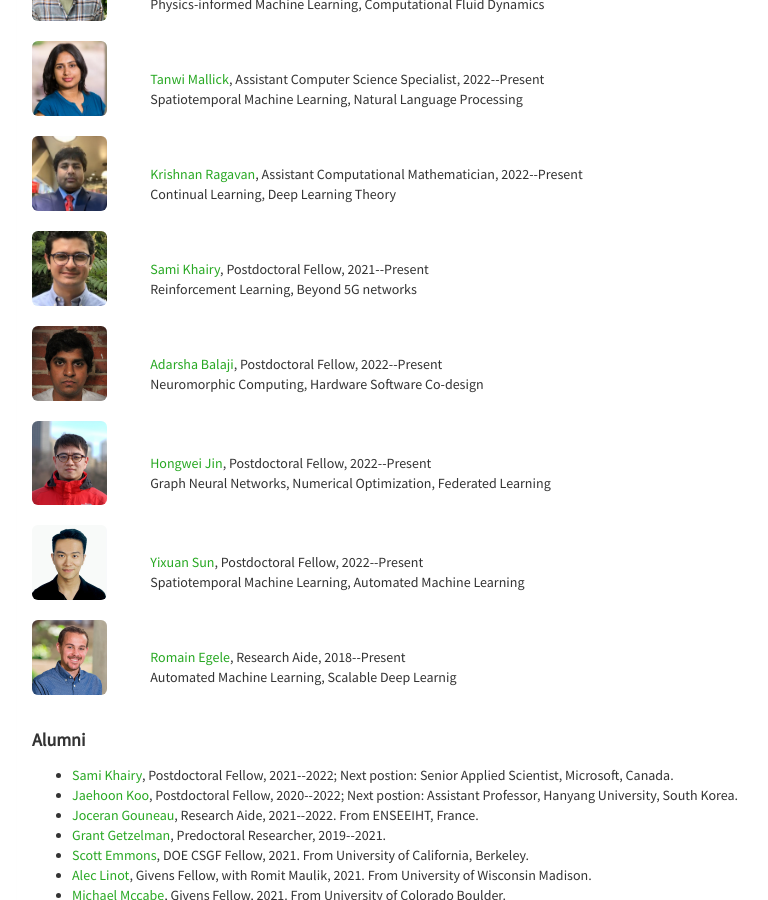
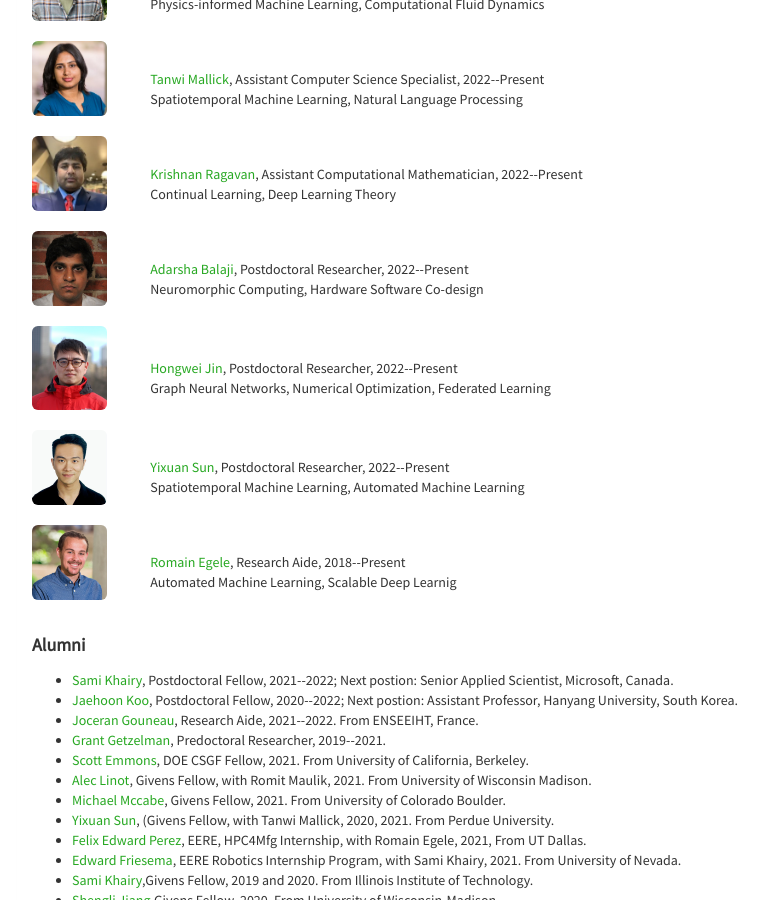
Before and after one commit to pbalapra/pbalapra.github.io, a Jekyll site: the page built from jobs.html, in a window 1280 px wide and 900 px high, scrolled down 292 px. Shown: the whole window, without its empty margins (238-1006 px from the left). Built offline with Jekyll 4.4.1, drawn with Linux system fonts in a browser that asks for light colours; nearby versions of some CDN libraries; some web fonts are replaced.

Commit message:
updating the team page

```diff
--- a/_includes/team.html
+++ b/_includes/team.html
@@ -49,30 +49,6 @@
               Continual Learning, Deep Learning Theory
           <td>
         </tr>
-        <!--
-        <tr>
-          <td>
-            <img class="img-rounded" src="{{ site.baseurl }}static/img/koo.png" width="75" height=auto>
-            </br></br>
-          </td>
-          <td>
-              <a href="https://www.anl.gov/profile/jaehoon-koo", target="black_">Jaehoon Koo</a>, Postdoctoral Fellow, 2020--Present</br>
-              Deep Learning for Image Processing, Autotuning for HPC
-          <td>
-        </tr>
-        -->
-
-        <tr>
-          <td>
-            <img class="img-rounded" src="{{ site.baseurl }}static/img/khairy.png" width="75" height=auto>
-            </br></br>
-          </td>
-          <td>
-              <a href="https://skhairy.com/", target="black_">Sami Khairy</a>, Postdoctoral Fellow, 2021--Present</br>
-              Reinforcement Learning, Beyond 5G networks
-          <td>
-        </tr>
-
 
         <tr>
           <td>
@@ -80,7 +56,7 @@
             </br></br>
           </td>
           <td>
-              <a href="https://www.linkedin.com/in/adarsha-balaji-7386b3107/", target="black_">Adarsha Balaji</a>, Postdoctoral Fellow, 2022--Present</br>
+              <a href="https://www.linkedin.com/in/adarsha-balaji-7386b3107/", target="black_">Adarsha Balaji</a>, Postdoctoral Researcher, 2022--Present</br>
               Neuromorphic Computing, Hardware Software Co-design
           <td>
         </tr>
@@ -91,7 +67,7 @@
             </br></br>
           </td>
           <td>
-              <a href="https://www.linkedin.com/in/hongweijin/", target="black_">Hongwei Jin</a>, Postdoctoral Fellow, 2022--Present</br>
+              <a href="https://www.linkedin.com/in/hongweijin/", target="black_">Hongwei Jin</a>, Postdoctoral Researcher, 2022--Present</br>
               Graph Neural Networks, Numerical Optimization, Federated Learning
           <td>
         </tr>
@@ -102,7 +78,7 @@
             </br></br>
           </td>
           <td>
-              <a href="https://www.linkedin.com/in/yixuan-sun-b62251139/", target="black_">Yixuan Sun</a>, Postdoctoral Fellow, 2022--Present</br>
+              <a href="https://www.linkedin.com/in/yixuan-sun-b62251139/", target="black_">Yixuan Sun</a>, Postdoctoral Researcher, 2022--Present</br>
               Spatiotemporal Machine Learning, Automated Machine Learning
           <td>
         </tr>
```
